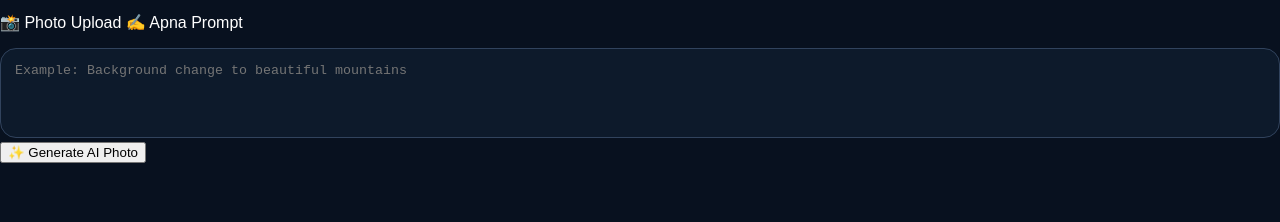
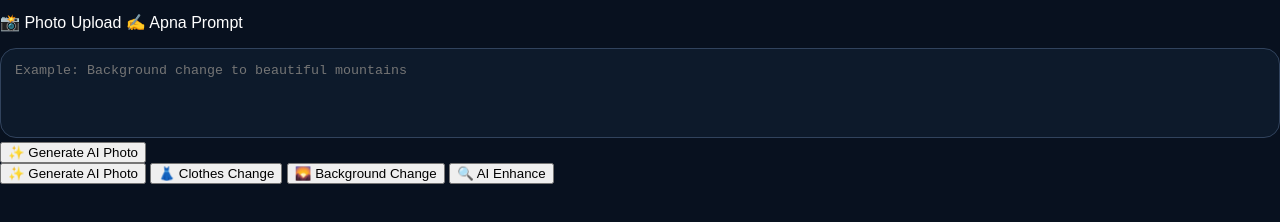
Before and after one commit to subi85khan/Ai-photo-magic-, a website: page index.html in a window 1280 px wide. Shown: the part 66-288 px from the top of the page. Drawn offline with Linux system fonts and the light colour scheme.

Commit message:
Add buttons for AI features in index.html

```diff
--- a/index.html
+++ b/index.html
@@ -29,3 +29,7 @@
   <script src="app.js"></script>
 </body>
 </html>
+<button id="generateBtn">✨ Generate AI Photo</button>
+<button id="clothesBtn">👗 Clothes Change</button>
+<button id="backgroundBtn">🌄 Background Change</button>
+<button id="enhanceBtn">🔍 AI Enhance</button>
```
